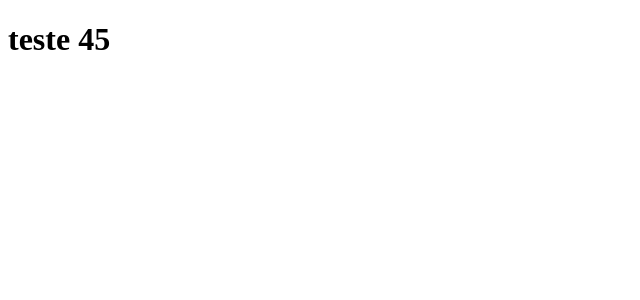
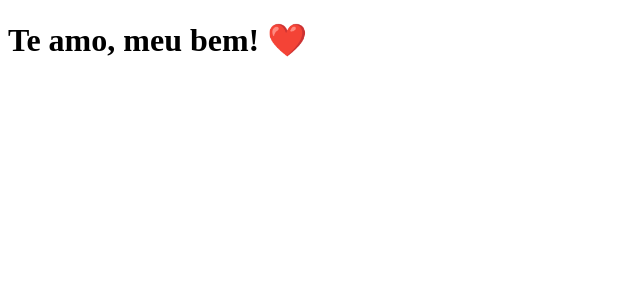
Before and after one commit to edu-tmrw/clone-tabnews, a Next.js app: page / in a window 1280 px wide. Shown: the top 300 px of the page, without its empty margins (0-640 px from the left). Built offline with nearby package versions, Linux system fonts and the light colour scheme.

Commit message:
Message changed

```diff
--- a/pages/index.js
+++ b/pages/index.js
@@ -1,5 +1,5 @@
 function Home() {
-    return <h1>teste 45</h1>
+    return <h1>Te amo, meu bem! ❤️</h1>
 }
 
 export default Home;
```
